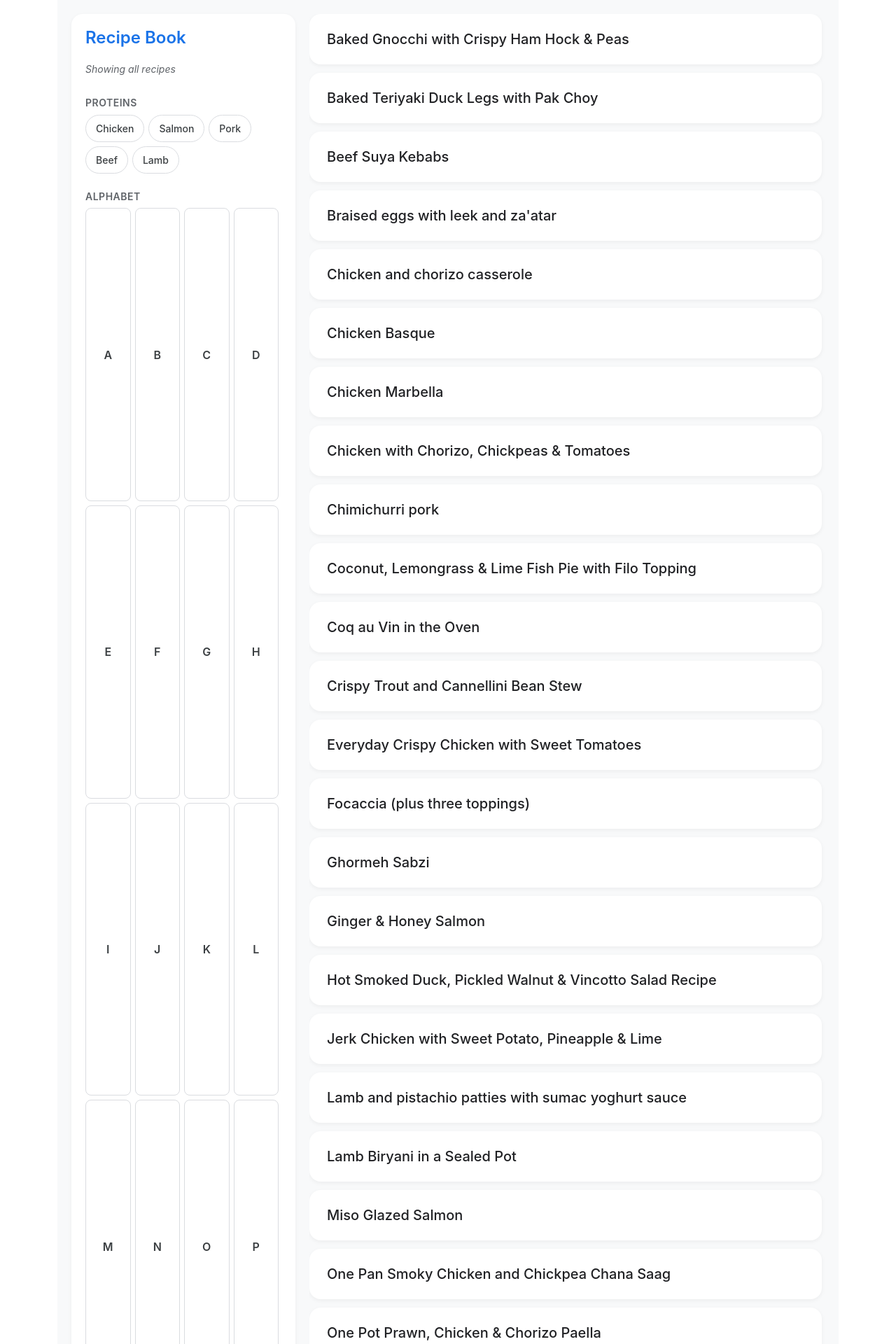
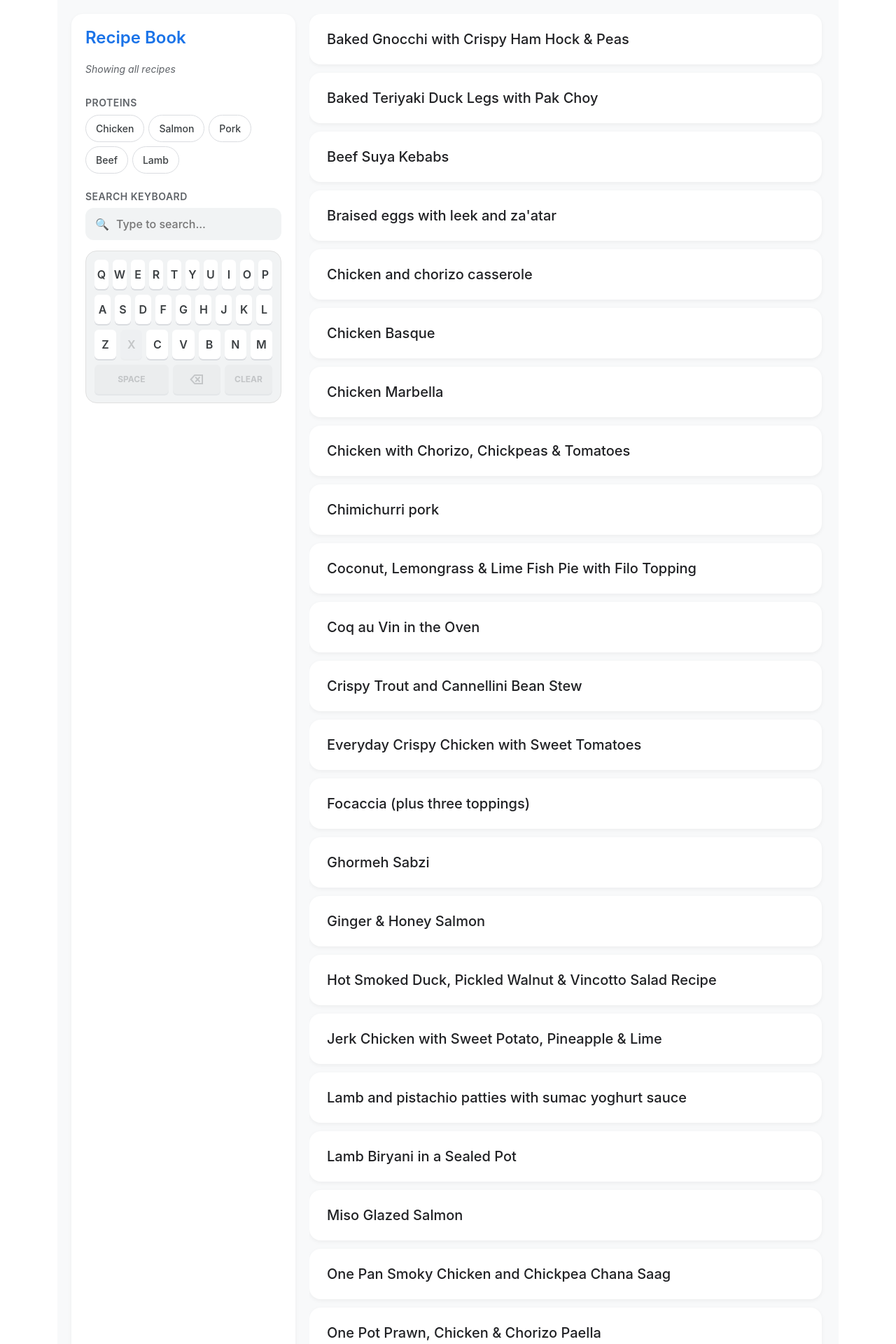
Before and after one commit to r1ch/recipes, a Jekyll site: the page built from index.html, in a window 1280 px wide. Shown: the top 1920 px of the page at 70% size. Built offline with Jekyll 4.4.1, drawn with Linux system fonts in a browser that asks for light colours.

Commit message:
Replace single-letter filter index with interactive virtual QWERTY search keyboard and set up local Jekyll development

```diff
--- /dev/null
+++ b/Gemfile
@@ -0,0 +1,4 @@
+source "https://rubygems.org"
+
+gem "ffi", "< 1.16"
+gem "github-pages", group: :jekyll_plugins
--- a/index.html
+++ b/index.html
@@ -5,9 +5,9 @@ layout: mealie
   <aside class="controls-column">
     <h2 class="app-title">Recipe Book</h2>
 
-    <div class="filter-status" v-if="currentFilter || currentProtein">
+    <div class="filter-status" v-if="searchQuery || currentProtein">
       <span>Filtering by:</span>
-      <span class="active-badge" v-if="currentFilter">Letter: [[ currentFilter ]]</span>
+      <span class="active-badge" v-if="searchQuery">Search: [[ searchQuery ]]</span>
       <span class="active-badge" v-if="currentProtein">Protein: [[ currentProtein ]]</span>
       <button class="btn-clear" @click="clearAllFilters">Clear All</button>
     </div>
@@ -27,16 +27,64 @@ layout: mealie
       </button>
     </div>
 
-    <h3 class="section-subtitle">Alphabet</h3>
-    <div class="keyboard-filter">
-      <button
-        v-for="letter in alphabet"
-        :key="letter"
-        :class="{ active: currentFilter === letter }"
-        @click="toggleFilter(letter)"
+    <h3 class="section-subtitle">Search Keyboard</h3>
+    <div class="search-display-container">
+      <div class="search-input-wrapper">
+        <span class="search-icon">🔍</span>
+        <input
+          type="text"
+          class="search-input"
+          v-model="searchQuery"
+          placeholder="Type to search..."
+          readonly
+        />
+        <button
+          v-if="searchQuery"
+          class="search-clear-btn"
+          @click="clearSearch"
+          title="Clear search"
+        >
+          &times;
+        </button>
+      </div>
+    </div>
+
+    <div class="custom-keyboard">
+      <div
+        v-for="(row, rowIndex) in keyboardRows"
+        :key="rowIndex"
+        class="keyboard-row"
       >
-        [[ letter ]]
-      </button>
+        <button
+          v-for="key in row"
+          :key="key"
+          :class="[
+            'key-btn',
+            key.toLowerCase(),
+            {
+              'action-key': ['space', 'backspace', 'clear'].includes(key.toLowerCase()),
+              'space-key': key === 'SPACE',
+              'backspace-key': key === 'BACKSPACE',
+              'clear-key': key === 'CLEAR'
+            }
+          ]"
+          :disabled="isKeyDisabled(key)"
+          @click="handleKeyPress(key)"
+        >
+          <template v-if="key === 'BACKSPACE'">
+            <span class="key-icon">⌫</span>
+          </template>
+          <template v-else-if="key === 'SPACE'">
+            <span class="key-text">Space</span>
+          </template>
+          <template v-else-if="key === 'CLEAR'">
+            <span class="key-text">Clear</span>
+          </template>
+          <template v-else>
+            [[ key ]]
+          </template>
+        </button>
+      </div>
     </div>
   </aside>
 
@@ -44,7 +92,7 @@ layout: mealie
     <ul class="meal-list" :class="{ 'empty-list': filteredMeals.length === 0 }">
       <li v-for="meal in filteredMeals" :key="meal.title" class="meal-item">
         <a :href="getAbsoluteUrl(meal.link)" @click="setLastClickedCookie(meal.link)" class="meal-card">
-          <span class="meal-title">[[ meal.title ]]</span>
+          <span class="meal-title" v-html="highlightMatch(meal.title)"></span>
           <span v-if="lastClickedLink === meal.link" class="star-badge">★ Last Viewed</span>
         </a>
       </li>
@@ -71,10 +119,15 @@ layout: mealie
   const app = createApp({
     setup() {
       const meals = ref(jekyllMeals);
-      const currentFilter = ref('');
+      const searchQuery = ref('');
       const currentProtein = ref('');
 
-      const alphabet = 'ABCDEFGHIJKLMNOPQRSTUVWXYZ'.split('');
+      const keyboardRows = [
+        ['Q', 'W', 'E', 'R', 'T', 'Y', 'U', 'I', 'O', 'P'],
+        ['A', 'S', 'D', 'F', 'G', 'H', 'J', 'K', 'L'],
+        ['Z', 'X', 'C', 'V', 'B', 'N', 'M'],
+        ['SPACE', 'BACKSPACE', 'CLEAR']
+      ];
       const proteins = ['Chicken', 'Salmon', 'Pork', 'Beef', 'Lamb'];
 
       const setCookie = (name, value, hours) => {
@@ -121,10 +174,11 @@ layout: mealie
       const filteredMeals = computed(() => {
         let result = meals.value;
 
-        // Apply Letter Filter
-        if (currentFilter.value) {
+        // Apply Search Query Filter
+        if (searchQuery.value) {
+          const queryLower = searchQuery.value.toLowerCase();
           result = result.filter(meal =>
-            meal.title.trim().toUpperCase().startsWith(currentFilter.value)
+            meal.title.toLowerCase().includes(queryLower)
           );
         }
 
@@ -148,8 +202,50 @@ layout: mealie
         return result;
       });
 
-      const toggleFilter = (letter) => {
-        currentFilter.value = currentFilter.value === letter ? '' : letter;
+      const isKeyDisabled = (key) => {
+        const query = searchQuery.value;
+
+        if (key === 'BACKSPACE' || key === 'CLEAR') {
+          return query.length === 0;
+        }
+
+        let nextQuery = query.toLowerCase();
+        if (key === 'SPACE') {
+          if (query.length === 0) return true;
+          if (query.endsWith(' ')) return true;
+          nextQuery += ' ';
+        } else {
+          nextQuery += key.toLowerCase();
+        }
+
+        const activeProtein = currentProtein.value ? currentProtein.value.toLowerCase() : '';
+
+        return !meals.value.some(meal => {
+          if (activeProtein && !meal.title.toLowerCase().includes(activeProtein)) {
+            return false;
+          }
+          return meal.title.toLowerCase().includes(nextQuery);
+        });
+      };
+
+      const handleKeyPress = (key) => {
+        if (key === 'BACKSPACE') {
+          searchQuery.value = searchQuery.value.slice(0, -1);
+        } else if (key === 'CLEAR') {
+          searchQuery.value = '';
+        } else if (key === 'SPACE') {
+          if (!isKeyDisabled('SPACE')) {
+            searchQuery.value += ' ';
+          }
+        } else {
+          if (!isKeyDisabled(key)) {
+            searchQuery.value += key;
+          }
+        }
+      };
+
+      const clearSearch = () => {
+        searchQuery.value = '';
       };
 
       const toggleProtein = (protein) => {
@@ -157,22 +253,33 @@ layout: mealie
       };
 
       const clearAllFilters = () => {
-        currentFilter.value = '';
+        searchQuery.value = '';
         currentProtein.value = '';
       };
 
+      const highlightMatch = (title) => {
+        const query = searchQuery.value.trim();
+        if (!query) return title;
+        const escapedQuery = query.replace(/[-\/\\^$*+?.()|[\]{}]/g, '\\$&');
+        const regex = new RegExp(`(${escapedQuery})`, 'gi');
+        return title.replace(regex, '<mark class="match-highlight">$1</mark>');
+      };
+
       return {
-        alphabet,
+        keyboardRows,
         proteins,
-        currentFilter,
+        searchQuery,
         currentProtein,
         filteredMeals,
-        toggleFilter,
+        handleKeyPress,
+        clearSearch,
         toggleProtein,
         clearAllFilters,
         getAbsoluteUrl,
         setLastClickedCookie,
-        lastClickedLink
+        lastClickedLink,
+        isKeyDisabled,
+        highlightMatch
       };
     }
   });
@@ -287,36 +394,163 @@ layout: mealie
     border-color: #137333;
   }
 
-  /* Touch-friendly Keyboard Grid */
-  .keyboard-filter {
-    display: grid;
-    grid-template-columns: repeat(4, 1fr);
-    gap: 6px;
-    overflow-y: auto;
-    padding-right: 4px;
-    flex-grow: 1;
+  /* Search input container */
+  .search-display-container {
+    margin-bottom: 15px;
   }
 
-  .keyboard-filter button {
-    min-height: 40px;
+  .search-input-wrapper {
+    position: relative;
+    display: flex;
+    align-items: center;
+    background: #f1f3f4;
+    border: 2px solid transparent;
+    border-radius: 12px;
+    padding: 8px 12px;
+    transition: all 0.2s ease;
+  }
+
+  .search-input-wrapper:focus-within,
+  .search-input-wrapper.active-focus {
+    border-color: #1a73e8;
+    background: #ffffff;
+    box-shadow: 0 0 0 4px rgba(26, 115, 232, 0.15);
+  }
+
+  .search-icon {
+    font-size: 16px;
+    color: #5f6368;
+    margin-right: 8px;
+    user-select: none;
+  }
+
+  .search-input {
+    border: none;
+    background: transparent;
+    font-size: 16px;
+    color: #202124;
+    width: 100%;
+    outline: none;
+    font-weight: 500;
+    pointer-events: none; /* Make it read-only and no cursor on click */
+  }
+
+  .search-clear-btn {
+    border: none;
+    background: none;
+    font-size: 20px;
+    color: #5f6368;
+    cursor: pointer;
+    padding: 0 4px;
+    line-height: 1;
+    display: flex;
+    align-items: center;
+    justify-content: center;
+    border-radius: 50%;
+    width: 24px;
+    height: 24px;
+    transition: background 0.1s ease;
+  }
+
+  .search-clear-btn:hover {
+    background: rgba(0, 0, 0, 0.05);
+    color: #202124;
+  }
+
+  /* Custom keyboard layout */
+  .custom-keyboard {
+    display: flex;
+    flex-direction: column;
+    gap: 8px;
+    background: #f1f3f4;
+    padding: 12px;
+    border-radius: 16px;
+    border: 1px solid #e0e0e0;
+  }
+
+  .keyboard-row {
+    display: flex;
+    justify-content: center;
+    gap: 6px;
+    width: 100%;
+  }
+
+  .key-btn {
+    flex: 1;
+    min-width: 0;
+    height: 42px;
     font-size: 16px;
     font-weight: 600;
     cursor: pointer;
-    border: 1px solid #dadce0;
-    background: #fff;
-    border-radius: 8px;
+    border: none;
+    background: #ffffff;
+    border-radius: 6px;
     color: #3c4043;
     display: flex;
     align-items: center;
     justify-content: center;
-    transition: all 0.1s ease;
+    box-shadow: 0 2px 0 #dadce0;
+    transition: transform 0.05s ease, box-shadow 0.05s ease, background-color 0.1s ease;
+    user-select: none;
   }
 
-  .keyboard-filter button.active {
-    background: #1a73e8;
-    color: white;
-    border-color: #1a73e8;
-    box-shadow: 0 2px 4px rgba(26, 115, 232, 0.3);
+  .key-btn:hover:not(:disabled) {
+    background: #f8f9fa;
+  }
+
+  .key-btn:active:not(:disabled) {
+    transform: translateY(2px);
+    box-shadow: 0 0 0 #dadce0;
+  }
+
+  .key-btn:disabled {
+    opacity: 0.25;
+    cursor: not-allowed;
+    background: #e8eaed;
+    box-shadow: 0 2px 0 #dadce0;
+  }
+
+  /* Action keys customization */
+  .key-btn.action-key {
+    background: #dadce0;
+    box-shadow: 0 2px 0 #bdc1c6;
+    color: #3c4043;
+    font-size: 14px;
+    text-transform: uppercase;
+  }
+
+  .key-btn.action-key:hover:not(:disabled) {
+    background: #e8eaed;
+  }
+
+  .key-btn.space-key {
+    flex: 2.5;
+  }
+
+  .key-btn.backspace-key {
+    flex: 1.5;
+  }
+
+  .key-btn.clear-key {
+    flex: 1.5;
+  }
+
+  .key-icon {
+    font-size: 18px;
+  }
+
+  .key-text {
+    font-size: 12px;
+    font-weight: 700;
+  }
+
+  /* Match Highlight style */
+  .match-highlight {
+    background-color: rgba(26, 115, 232, 0.15); /* Light blue highlight matching theme */
+    color: #1a73e8; /* Darker blue text */
+    padding: 0 2px;
+    border-radius: 4px;
+    font-weight: 600;
   }
 
   /* Right Column (List) Styling */
@@ -410,6 +644,10 @@ layout: mealie
       overflow: visible;
     }
     .list-column { overflow: visible; }
-    .keyboard-filter { grid-template-columns: repeat(7, 1fr); flex-grow: 0; }
+    .custom-keyboard {
+      max-width: 500px;
+      margin: 0 auto 15px auto;
+      width: 100%;
+    }
   }
 </style>
```
Also changed, not shown: Gemfile.lock (added), 1 other file.
